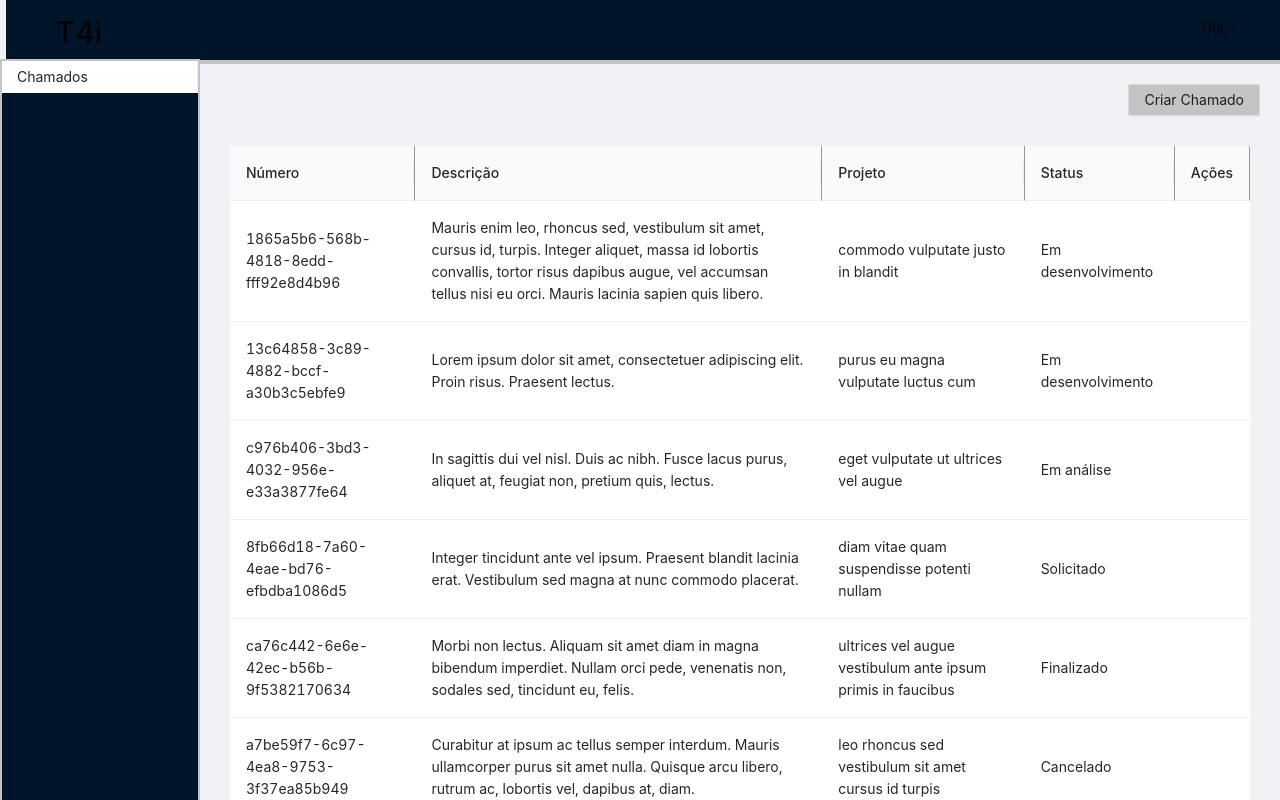
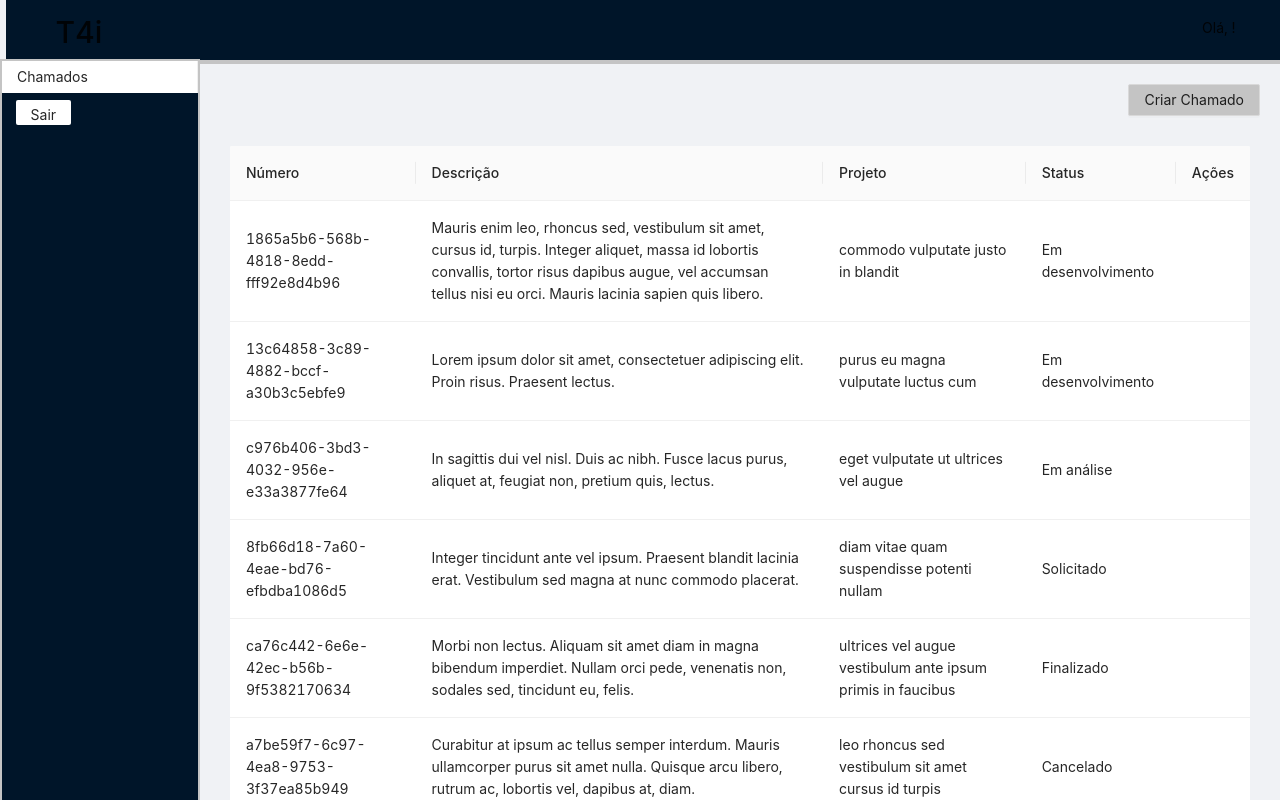
Before and after one commit to thallenk/call-list-training, a React (Create React App) app: page /dashboard in a window 1280 px wide. Shown: the top 800 px of the page. Built offline with nearby package versions, Linux system fonts and the light colour scheme.

Commit message:
list new calls on dashboard page

```diff
--- a/src/app/Dashboard/Dashboard.css
+++ b/src/app/Dashboard/Dashboard.css
@@ -75,3 +75,11 @@
     height: 570px;
     border-bottom: none;
 }
+
+#logout{
+    height: 25px;
+    border:none;
+    margin-top: 40px;
+    float: left;
+    margin-left: -40px;
+}
--- a/src/app/Dashboard/Dashboard.tsx
+++ b/src/app/Dashboard/Dashboard.tsx
@@ -4,7 +4,8 @@ import { useHistory } from 'react-router';
 
 import './Dashboard.css'
 import { useSelector} from 'react-redux';
-import {  selectUser } from '../../store/User/index'
+import {  logout, selectUser } from '../../store/User/index'
+import { useAppDispatch } from 'store/store';
 import Calls from 'components/tableLayout/table';
 
 const { Header, Footer, Sider, Content } = Layout;
@@ -12,11 +13,19 @@ const { Header, Footer, Sider, Content } = Layout;
 
 export default function Dashboard() {
 
+    const dispatch = useAppDispatch()
+
     const history = useHistory()
     function handleCreateCallPage() {
         history.push('/create-call')
     }
 
+    function handleLogout() {
+        dispatch(logout)
+        history.push('/')
+
+
+    }
     const { name } = useSelector(selectUser)
 
     return(
@@ -34,6 +43,9 @@ export default function Dashboard() {
                 <div className='client'>
                     Olá, <text style={{ textTransform: 'uppercase'}}>{name}!</text>
                 </div>
+                <Button
+                id='logout'
+                onClick={handleLogout}>Sair</Button>
 
             </Header>
             <Content>
--- a/src/components/form/form.tsx
+++ b/src/components/form/form.tsx
@@ -3,10 +3,16 @@ import { Form, Input, Button, Select } from 'antd';
 import { useHistory } from 'react-router';
 import {  selectProject } from 'store/Project'
 import { useSelector } from 'react-redux';
+import { getProject } from 'store/Project';
+
+import { useAppDispatch } from 'store/store';
+
 import './form.css'
 
 
 export default function Forms() {
+
+  const [value, setValue] = useState('')
 
 
   const { Project } = useSelector(selectProject)
@@ -19,9 +25,17 @@ export default function Forms() {
 
   const history = useHistory()
 
+  const dispatch = useAppDispatch()
 
-  function handleDashaboardPage() {
+
+  function handleState() {
+    dispatch(getProject({idProject: value, descricao:descricao}))
     history.push('/dashboard')
+}
+
+function handleDashaboardPage() {
+  dispatch(getProject({idProject: value, descricao:descricao}))
+  history.push('/dashboard')
 }
 
   // const [project, setProject] = useState('')
@@ -39,6 +53,7 @@ export default function Forms() {
         rules={[{ required: true, message: 'Please choose your project' }]}
         >
         <Select
+        onSelect={(value, e) => setValue(e.value)}
         id="selector"
         defaultValue="projeto"
         style={{ width: 360 }}
@@ -85,7 +100,7 @@ export default function Forms() {
           Voltar
         </Button>
         <Button
-        // onClick={handleState}
+         onClick={handleState}
         >
           Criar Chamado
         </Button>
--- a/src/components/login/login.tsx
+++ b/src/components/login/login.tsx
@@ -7,7 +7,7 @@ import * as S from './login.styles'
 
 import { getUser } from '../../store/User/index';
 import { useAppDispatch } from 'store/store';
-import { getProject } from 'store/Project';
+// import { getProject } from 'store/Project';
 
 
 
@@ -22,7 +22,6 @@ function Login() {
 
   function handleState () {
     dispatch(getUser(name))
-    dispatch(getProject())
     history.push('/dashboard')
   }
 
--- a/src/components/tableLayout/table.css
+++ b/src/components/tableLayout/table.css
@@ -8,6 +8,3 @@
 .ant-table-wrapper{
     border: none;
 }
-.ant-table-thead > tr > th{
-    border-right: 1px solid #969696;
-}
--- a/src/store/Project/index.ts
+++ b/src/store/Project/index.ts
@@ -1,3 +1,4 @@
+import { STATEMENT_OR_BLOCK_KEYS } from '@babel/types'
 import { createSlice } from '@reduxjs/toolkit'
 import { RootState } from 'store/store'
 
@@ -41,9 +42,14 @@ interface getState {
     initialState,
 
     reducers: {
-        getProject (state) {
-            return {...state}
-
+        getProject: (state, action) => {
+            const call = {
+                id: Math.floor(Date.now() * Math.random()).toString(36),
+                idProject: action.payload.idProject,
+                idStatus: '63a347e9-c42a-451e-bd1c-b0dd30c26894',
+                descricao:action.payload.descricao
+            };
+            state.Call.push(call)
         }
     }
 })
```
